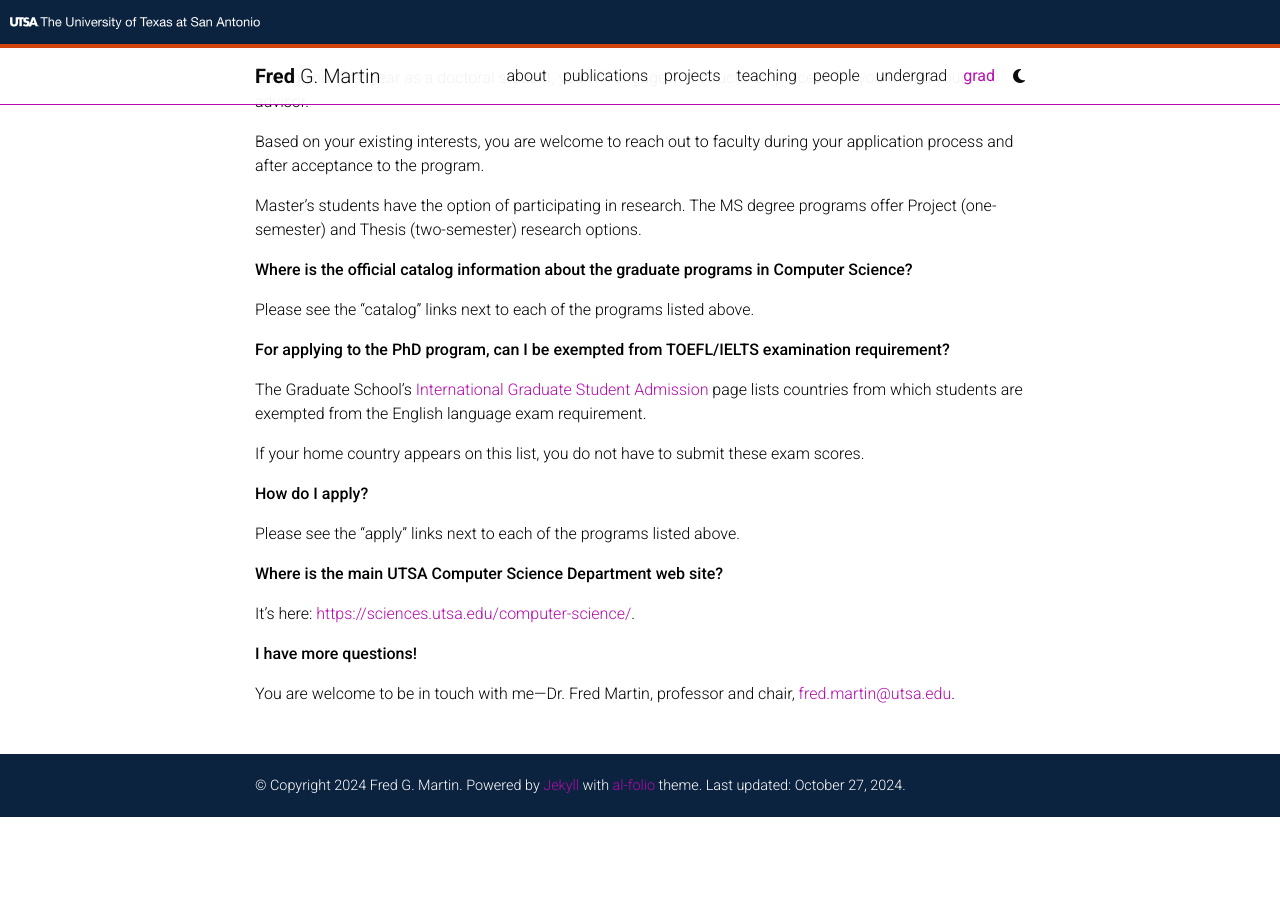
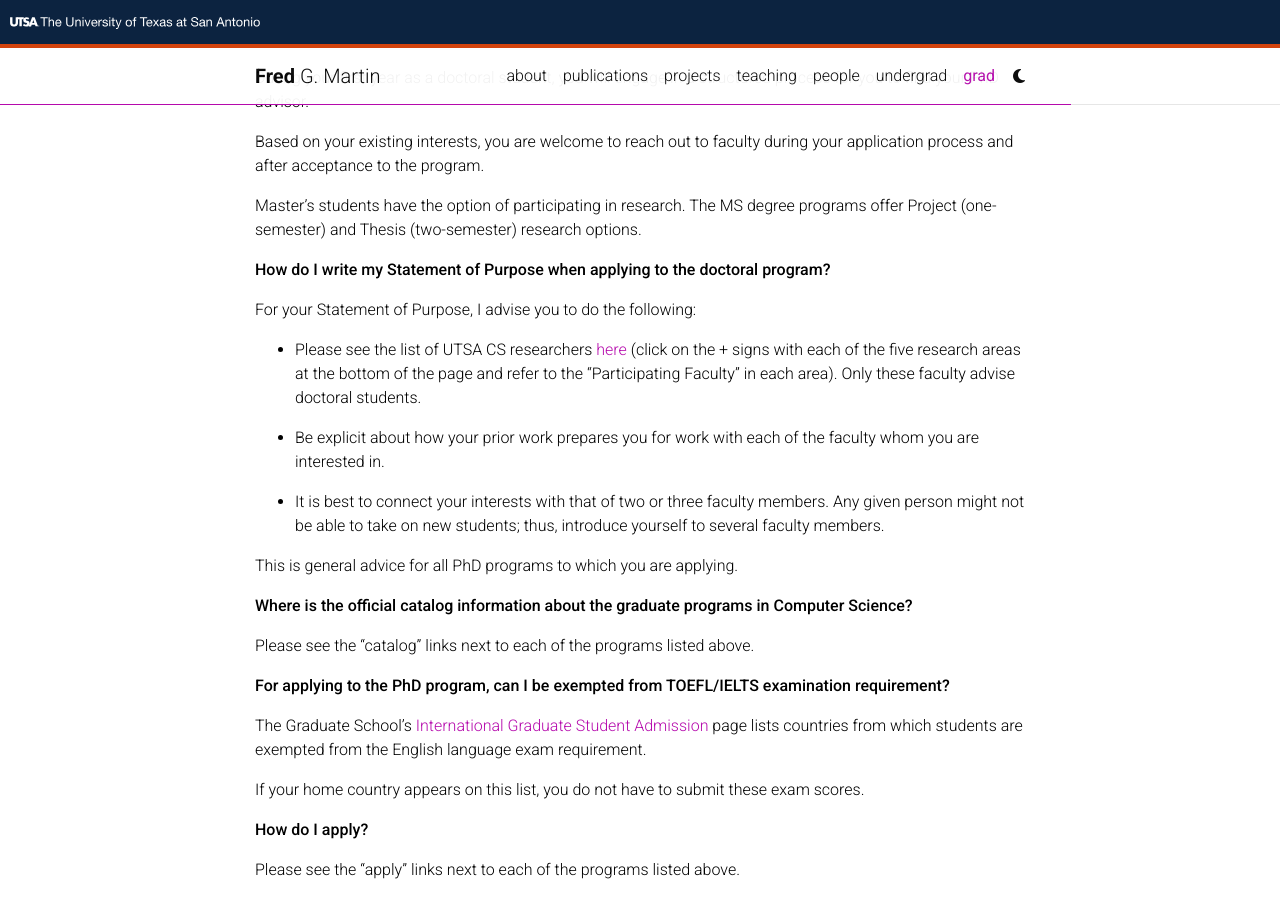
Before and after one commit to fgmart/fgmart.github.io, a Jekyll site: the page built from _pages/grad.md, in a window 1280 px wide and 900 px high, scrolled down 1292 px. Built offline with Jekyll 4.4.1, drawn with Linux system fonts in a browser that asks for light colours; comment, search, counter and statistics services are not loaded; a style sheet for code colours, icons or effects is not loaded; before the commit the page ends 2109 px from its top, so only the background shows below that.

Commit message:
Added SOP guidance

```diff
--- a/_pages/grad.md
+++ b/_pages/grad.md
@@ -88,6 +88,20 @@
 degree programs offer Project (one-semester) and Thesis (two-semester)
 research options.
 
+
+**How do I write my Statement of Purpose when applying to the doctoral program?**
+
+For your Statement of Purpose, I advise you to do the following:
+
+* Please see the list of UTSA CS researchers [here](https://sciences.utsa.edu/computer-science/research/) (click on the + signs with each of the five research areas at the bottom of the page and refer to the "Participating Faculty" in each area). Only these faculty advise doctoral students.
+
+* Be explicit about how your prior work prepares you for work with each of the faculty whom you are interested in.
+
+* It is best to connect your interests with that of two or three faculty members. Any given person might not be able to take on new students; thus, introduce yourself to several faculty members.
+
+This is general advice for all PhD programs to which you are applying.
+
+
 **Where is the official catalog information about the graduate programs in Computer Science?**
 
 Please see the &#147;catalog&#148; links next to each of the programs
```
